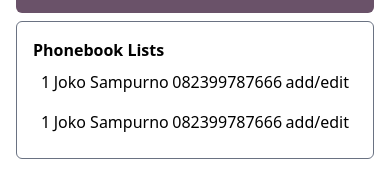
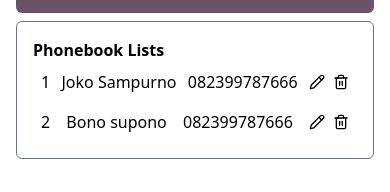
Before and after one commit to ddhewitte/phonebook-react, a React (Vite) app: page / in a window 390 px wide. Shown: the part 283-475 px from the top of the page. Built offline with nearby package versions, Linux system fonts and the light colour scheme.

Commit message:
using lucide-react and finishing the template design of phonebook

```diff
--- a/package.json
+++ b/package.json
@@ -11,6 +11,7 @@
   },
   "dependencies": {
     "@tailwindcss/vite": "^4.1.17",
+    "lucide-react": "^0.553.0",
     "react": "^19.2.0",
     "react-dom": "^19.2.0",
     "tailwindcss": "^4.1.17"
--- a/src/App.jsx
+++ b/src/App.jsx
@@ -1,4 +1,5 @@
 import React from 'react'
+import { Pencil, Trash2 } from 'lucide-react'
 
 function App() {
   return (
@@ -32,14 +33,31 @@ function App() {
                 <div>1</div>
                 <div>Joko Sampurno</div>
                 <div>082399787666</div>
-                <div>add/edit</div>
+                <div className="flex gap-2">
+                  <button>
+                    <Pencil className="w-4 h-4"></Pencil>
+                  </button>
+
+                  <button>
+                    <Trash2 className="w-4 h-4"></Trash2>
+                  </button>
+                </div>
             </div>
 
-            <div className="flex justify-between items-center text-black p-2">
-                <div>1</div>
-                <div>Joko Sampurno</div>
+
+            <div className="flex justify-between text-black p-2">
+                <div>2</div>
+                <div>Bono supono</div>
                 <div>082399787666</div>
-                <div>add/edit</div>
+                <div className="flex gap-2">
+                  <button>
+                    <Pencil className="w-4 h-4"></Pencil>
+                  </button>
+
+                  <button>
+                    <Trash2 className="w-4 h-4"></Trash2>
+                  </button>
+                </div>
             </div>
           </div>
         </div>
```
Also changed, not shown: 1 other file (tests, documents, lock files or other folders).
